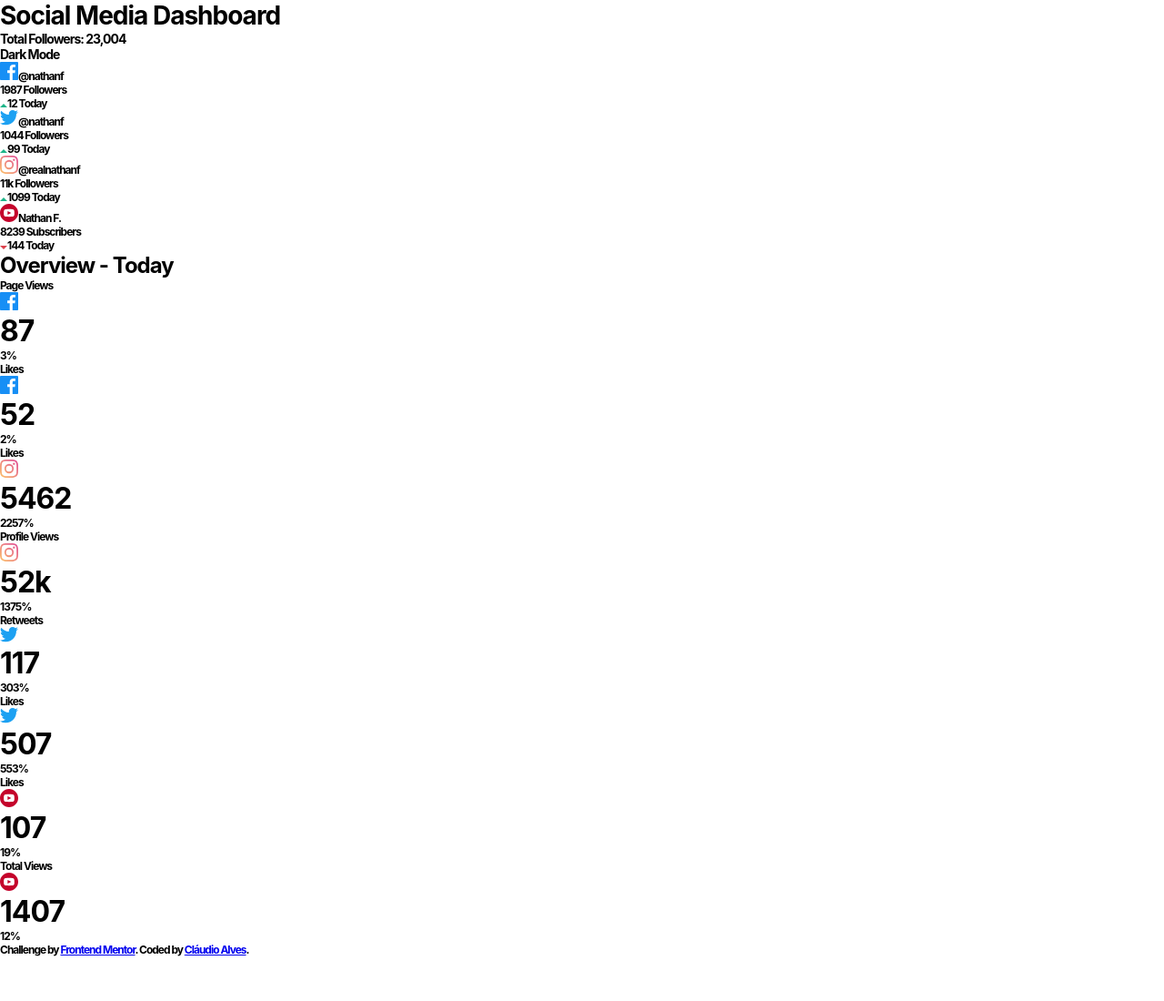
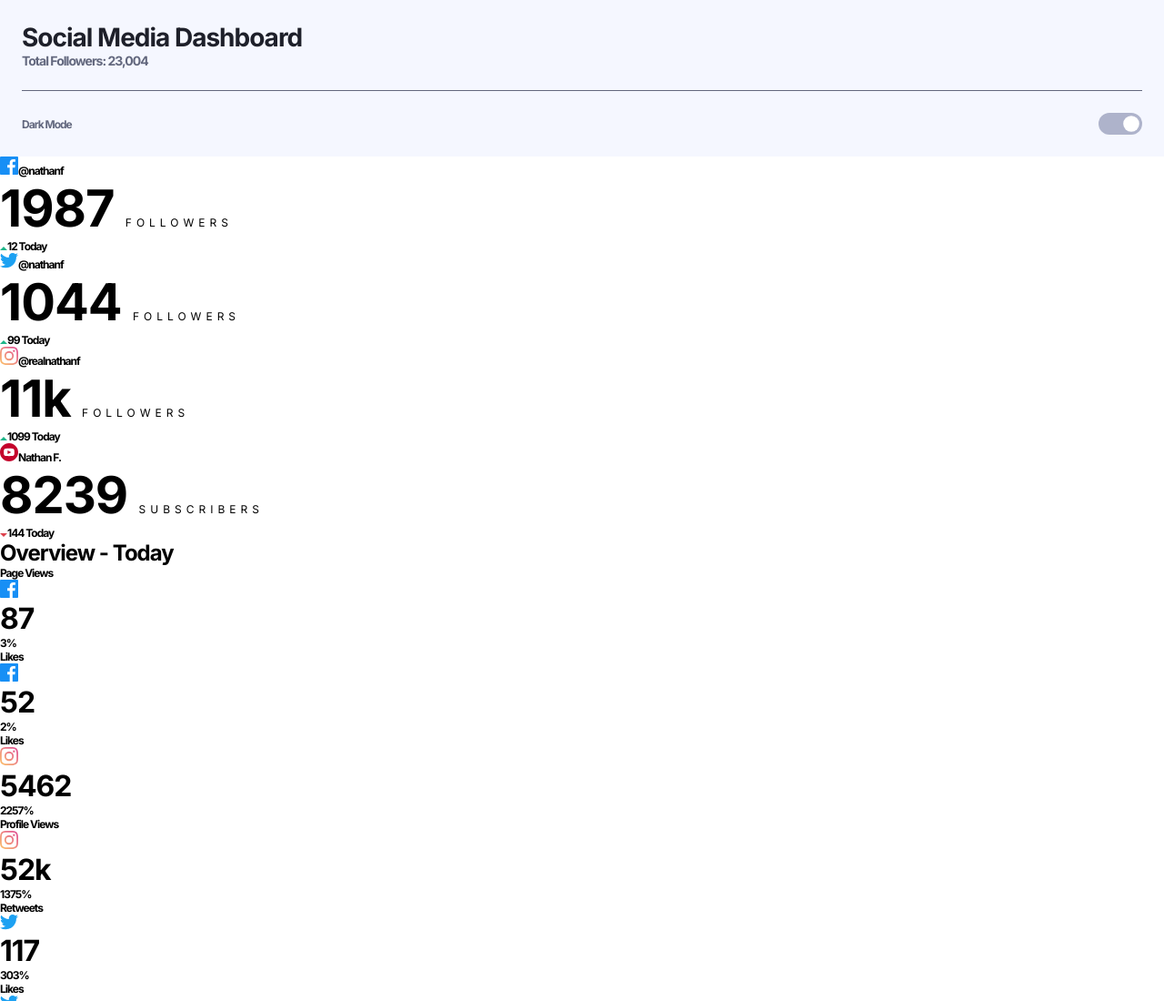
Before and after one commit to claudioalvesmachado/social-media-dashboard, a website: page index.html in a window 1280 px wide. Shown: the top 1100 px of the page at 91% size. Before the commit the page ends 1051 px from the top, so only its background shows below. Drawn offline with nearby package versions, Linux system fonts and the light colour scheme; files that its build step writes are made by us from their sources.

Commit message:
Add header style rules

```diff
--- a/app/js/app.js
+++ b/app/js/app.js
@@ -0,0 +1,5 @@
+const toggleBtn = document.querySelector('.switch__button')
+
+toggleBtn.addEventListener('click', () => {
+    document.documentElement.classList.toggle('darkmode')
+})
--- a/app/scss/base/reset.scss
+++ b/app/scss/base/reset.scss
@@ -4,6 +4,7 @@
     box-sizing: border-box;
     outline: none;
     border: none;
+    transition: .4s ease-in-out;
 }
 
 input[type="checkbox"] {
--- a/app/scss/base/typography.scss
+++ b/app/scss/base/typography.scss
@@ -17,7 +17,7 @@ main {
     }
     &__subtitle,
     .switch {
-        font-size: $fs-heading-200;
+        font-size: z;
     }
 }
 
--- a/app/scss/components/toggle-button.scss
+++ b/app/scss/components/toggle-button.scss
@@ -0,0 +1,39 @@
+@use "../utils/" as *;
+
+.switch {
+    display: flex;
+    align-items: center;
+    justify-content: space-between;
+    gap: 1.6rem;
+
+    &__label {
+        color: var(--clr-text-400)
+    }
+
+    &__button {
+        cursor: pointer;
+        width: $switch-w;
+        height: $switch-h;
+        background-color: var(--clr-toggle);
+        background-image: var(--clr-toggle);
+        border-radius: 100vw;
+        position: relative;
+        display: flex;
+        align-items: center;
+
+        &::before {
+            content: "";
+            width: $switch-btn-size;
+            height: $switch-btn-size;
+            background-color: var(--clr-bg);
+            border-radius: 100vw;
+            transform: scale(1.1);
+            position: absolute;
+            left: 2.8rem;
+            transition: all 0.4s;
+        }
+        &:checked::before {
+            left: 0.4rem;
+        }
+    }
+}
--- a/app/scss/layout/header.scss
+++ b/app/scss/layout/header.scss
@@ -0,0 +1,22 @@
+@use '../utils/' as *;
+
+.header {
+    align-items: center;
+    padding: 2.4rem;
+    background-color: var(--clr-bg-pattern);
+    position: relative;
+    min-height: $header-h;
+
+    &__title {
+        color: var(--clr-text-500);
+    }
+
+    &__subtitle {
+        color: var(--clr-text-400);
+    }
+    &__divider {
+        border: none;
+        border-top: .1rem solid var(--clr-text-400);
+        margin: 2.4rem auto;
+    }
+}
--- a/app/scss/utils/variables.scss
+++ b/app/scss/utils/variables.scss
@@ -0,0 +1,4 @@
+$switch-btn-size: 1.6rem;
+$switch-w: 4.8rem;
+$switch-h: 2.4rem;
+$header-h: 16rem;
--- a/index.html
+++ b/index.html
@@ -8,8 +8,13 @@
   <link rel="icon" type="image/png" sizes="32x32" href="./images/favicon-32x32.png">
 
   <!-- JS & CSS FILES -->
-  <script src="app/js/app.js" defer></script><!---->
+  <script src="app/js/app.js" defer></script>
   <link rel="stylesheet" href="dist/css/main.css">
+
+  <!-- GOOGLE FONTS  -->
+  <link rel="preconnect" href="https://fonts.googleapis.com">
+  <link rel="preconnect" href="https://fonts.gstatic.com" crossorigin>
+  <link href="https://fonts.googleapis.com/css2?family=Inter:wght@400;700&display=swap" rel="stylesheet">
 
   <title>Social Media Dashboard</title>
 
@@ -20,24 +25,25 @@
   <main>
     <!-- Header start -->
     <header class="header">
-      <div>
+
         <h1 class="header__title">Social Media Dashboard</h1>
         <h3 class="header__subtitle">Total Followers: 23,004</h3>
-      </div>
 
+
+      <hr class="header__divider"> <!-- Under the header for display flex -->
       <div class="switch">
         <span class="switch__label">Dark Mode</span>
         <input type="checkbox" class="switch__button">
       </div>
     </header>
-<!-- Header end -->
+    <!-- Header end -->
 
 
-<!-- Followers Section start -->
+    <!-- Followers Section start -->
     <section class="followers-count">
       <div class="followers-count__card followers-count__card--facebook">
         <span class="user"><img src="assets/img/icon-facebook.svg" alt="Facebook icon">@nathanf</img></span>
-        <div class="flw-num">
+        <div class="followers-count__num">
           1987
           <span>Followers</span>
         </div>
@@ -46,7 +52,7 @@
 
       <div class="followers-count__card followers-count__card--twitter">
         <span class="user"><img src="assets/img/icon-twitter.svg" alt="Twitter icon">@nathanf</img></span>
-        <div class="flw-num">
+        <div class="followers-count__num">
           1044
           <span>Followers</span>
         </div>
@@ -55,7 +61,7 @@
 
       <div class="followers-count__card followers-count__card--instagram">
         <span class="user"><img src="assets/img/icon-instagram.svg" alt="Instagram icon">@realnathanf</img></span>
-        <div class="flw-num">
+        <div class="followers-count__num">
           11k
           <span>Followers</span>
         </div>
@@ -64,17 +70,17 @@
 
       <div class="followers-count__card followers-count__card--youtube">
         <span class="user"><img src="assets/img/icon-youtube.svg" alt="Youtube icon">Nathan F.</img></span>
-        <div class="flw-num">
+        <div class="followers-count__num">
           8239
           <span>Subscribers</span>
         </div>
         <span class="flw-update"><img src="assets/img/icon-down.svg" alt="Down arrow">144 Today</img></span>
       </div>
     </section>
-<!-- Followers Section end -->
+    <!-- Followers Section end -->
 
 
-<!-- Overview Section start -->
+    <!-- Overview Section start -->
     <section class="overview">
       <h2 class="overview__title">Overview - Today</h2>
 
```
Also changed, not shown: dist/css/main.css (added), 1 other file.
